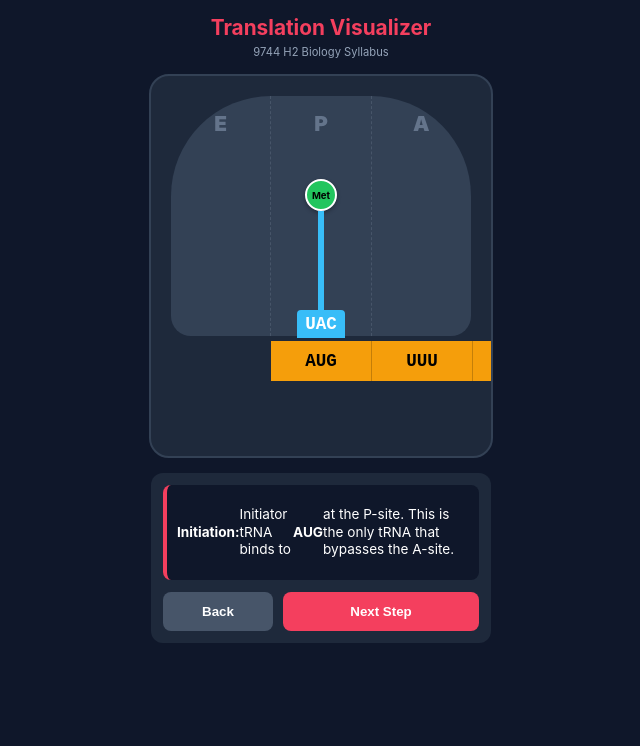
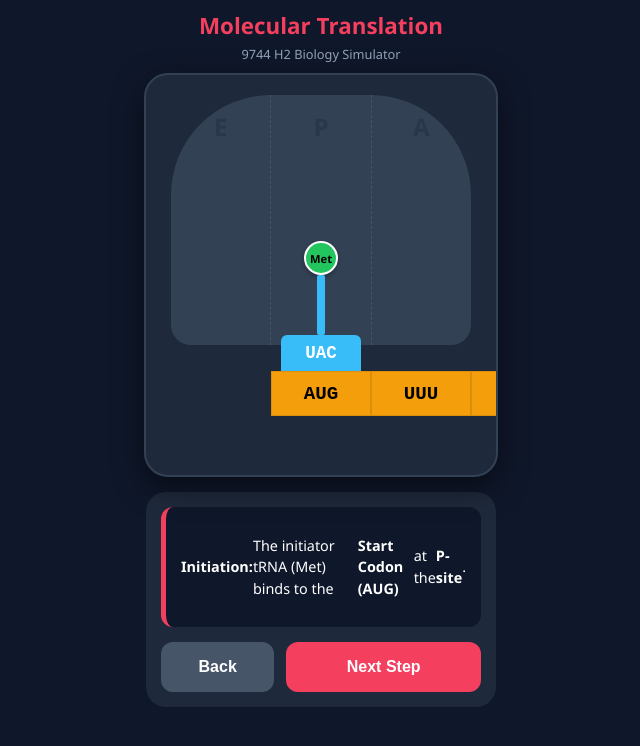
Before and after one commit to AnonymousLeafeon/bio-interactive, a plain HTML site: page index.html in a window 1280 px wide. Both pictures are taken after a click on the button "Next Step". Shown: the whole page, without its empty margins (319-959 px from the left). Drawn offline with Linux system fonts and the light colour scheme.

Commit message:
Update index.html

```diff
--- a/index.html
+++ b/index.html
@@ -3,7 +3,7 @@
 <head>
     <meta charset="UTF-8">
     <meta name="viewport" content="width=device-width, initial-scale=1.0">
-    <title>H2 Bio: Translation Simulator</title>
+    <title>H2 Bio Translation Simulator</title>
     <style>
         :root {
             --bg: #0f172a;
@@ -16,7 +16,7 @@
         }
 
         body {
-            font-family: 'Inter', system-ui, sans-serif;
+            font-family: 'Segoe UI', Tahoma, Geneva, Verdana, sans-serif;
             background: var(--bg);
             color: white;
             display: flex;
@@ -24,31 +24,31 @@
             align-items: center;
             margin: 0;
             padding: 10px;
-            touch-action: manipulation;
+            overflow-x: hidden;
         }
 
-        .header { text-align: center; margin-bottom: 5px; }
-        h1 { font-size: 1.3rem; margin: 5px 0; color: var(--accent); }
-        .tag { font-size: 0.7rem; color: #94a3b8; }
+        .header { text-align: center; margin-bottom: 10px; }
+        h1 { font-size: 1.4rem; margin: 0; color: var(--accent); }
+        .tag { font-size: 0.8rem; color: #94a3b8; margin-top: 4px; }
 
-        /* The Stage */
+        /* Stage Area */
         #stage {
             position: relative;
-            width: 340px;
-            height: 380px;
+            width: 350px;
+            height: 400px;
             background: #1e293b;
-            border-radius: 20px;
+            border-radius: 24px;
             border: 2px solid #334155;
             overflow: hidden;
-            margin-top: 10px;
+            box-shadow: 0 10px 30px rgba(0,0,0,0.5);
         }
 
         .ribosome-bg {
             position: absolute;
             top: 20px;
-            left: 20px;
+            left: 25px;
             width: 300px;
-            height: 240px;
+            height: 250px;
             background: var(--ribosome);
             border-radius: 100px 100px 20px 20px;
             display: flex;
@@ -58,142 +58,151 @@
         .site {
             flex: 1;
             display: flex;
-            justify-content: center;
+            flex-direction: column;
+            align-items: center;
             padding-top: 15px;
-            border-right: 1px dashed #475569;
+            border-right: 1px dashed rgba(255,255,255,0.1);
         }
         .site:last-child { border-right: none; }
-        .site-label { font-size: 1.3rem; font-weight: 900; color: #64748b; }
+        .site-label { font-size: 1.5rem; font-weight: 900; color: #1e293b; opacity: 0.4; }
 
-        /* mRNA - No global background, color only on codons */
+        /* mRNA - Positioned at 296px */
         #mrna-track {
             position: absolute;
-            top: 265px; /* Locked Y-axis */
+            top: 296px;
             display: flex;
-            transition: transform 0.5s ease;
-            padding-left: 100px;
+            transition: transform 0.5s cubic-bezier(0.4, 0, 0.2, 1);
+            padding-left: 125px;
             z-index: 5;
         }
 
         .codon {
             width: var(--site-w);
-            height: 40px;
+            height: 45px;
             display: flex;
             justify-content: center;
             align-items: center;
-            font-family: monospace;
+            font-family: 'Courier New', monospace;
             font-weight: bold;
-            font-size: 1.1rem;
+            font-size: 1.2rem;
             color: #000;
-            background: var(--mrna); /* Color starts at codon 1 */
-            border-right: 1px solid rgba(0,0,0,0.2);
+            background: var(--mrna); /* mRNA starts exactly at codons */
+            border: 1px solid rgba(0,0,0,0.1);
+            box-sizing: border-box;
         }
 
-        /* tRNA Unit */
+        /* tRNA - Precise vertical math */
         .trna-unit {
             position: absolute;
             width: var(--site-w);
+            height: 186px; /* Precise height */
             display: flex;
             flex-direction: column;
             align-items: center;
+            justify-content: flex-end;
             transition: all 0.5s ease;
             z-index: 10;
-            top: 95px; /* Fixed distance from mRNA */
+            top: 110px; /* 110 + 186 = 296 (Perfect touch) */
         }
 
         .chain-box {
             display: flex;
             flex-direction: column-reverse;
             align-items: center;
-            min-height: 40px;
+            margin-bottom: 0;
         }
 
         .aa {
-            width: 28px;
-            height: 28px;
+            width: 30px;
+            height: 30px;
             background: var(--aa);
             border: 2px solid #fff;
             border-radius: 50%;
             display: flex;
             justify-content: center;
             align-items: center;
-            font-size: 0.6rem;
+            font-size: 0.7rem;
             font-weight: bold;
             color: #000;
-            margin-top: -6px;
+            margin-top: -8px; /* Link appearance */
             box-shadow: 0 2px 4px rgba(0,0,0,0.3);
         }
 
         .trna-arm {
-            width: 6px;
-            height: 100px;
+            width: 8px;
+            height: 60px;
             background: var(--trna);
+            border-radius: 2px;
         }
 
         .anticodon {
+            width: 80px;
+            height: 36px;
             background: var(--trna);
             color: #fff;
-            padding: 4px 8px;
-            border-radius: 4px 4px 0 0;
-            font-family: monospace;
+            display: flex;
+            justify-content: center;
+            align-items: center;
+            border-radius: 6px 6px 0 0;
+            font-family: 'Courier New', monospace;
             font-weight: bold;
             font-size: 1.1rem;
-            margin-top: -1px; /* Touches mRNA */
         }
 
         /* UI Panel */
         .ui {
-            width: 340px;
+            width: 350px;
             margin-top: 15px;
             background: #1e293b;
-            padding: 12px;
-            border-radius: 12px;
+            padding: 15px;
+            border-radius: 20px;
             box-sizing: border-box;
         }
 
         .info-box {
             background: #0f172a;
-            padding: 10px;
-            border-radius: 8px;
-            font-size: 0.85rem;
-            height: 75px; /* Fixed height to prevent messing up layout */
+            padding: 15px;
+            border-radius: 12px;
+            font-size: 0.9rem;
+            height: 90px; /* Increased to prevent jumbling */
             overflow-y: auto;
-            margin-bottom: 12px;
-            border-left: 4px solid var(--accent);
+            margin-bottom: 15px;
+            border-left: 5px solid var(--accent);
+            line-height: 1.5;
             display: flex;
             align-items: center;
-            line-height: 1.3;
         }
 
         .btn-row {
             display: flex;
-            gap: 10px;
+            gap: 12px;
         }
 
         button {
             flex: 2;
-            padding: 12px;
+            padding: 16px;
             background: var(--accent);
             color: white;
             border: none;
-            border-radius: 8px;
+            border-radius: 12px;
             font-weight: bold;
+            font-size: 1rem;
             cursor: pointer;
         }
 
-        button.secondary {
+        button.back-btn {
             flex: 1;
             background: #475569;
         }
 
-        button:disabled { opacity: 0.3; cursor: not-allowed; }
+        button:disabled { opacity: 0.2; cursor: not-allowed; }
     </style>
 </head>
 <body>
 
 <div class="header">
-    <h1>Translation Visualizer</h1>
-    <div class="tag">9744 H2 Biology Syllabus</div>
+    <h1>Molecular Translation</h1>
+    <div class="tag">9744 H2 Biology Simulator</div>
 </div>
 
 <div id="stage">
@@ -207,9 +216,9 @@
 </div>
 
 <div class="ui">
-    <div class="info-box" id="msg">Ready to begin Translation.</div>
+    <div class="info-box" id="msg">Press Next to begin.</div>
     <div class="btn-row">
-        <button class="secondary" id="backBtn" onclick="changeStep(-1)">Back</button>
+        <button class="back-btn" id="backBtn" onclick="changeStep(-1)">Back</button>
         <button id="nextBtn" onclick="changeStep(1)">Next Step</button>
     </div>
 </div>
@@ -229,27 +238,26 @@
     const nextBtn = document.getElementById('nextBtn');
     const backBtn = document.getElementById('backBtn');
 
-    const stories = [
-        "<b>Start:</b> Press Next to initiate translation.",
-        "<b>Initiation:</b> Initiator tRNA binds to <b>AUG</b> at the P-site. This is the only tRNA that bypasses the A-site.",
-        "<b>Elongation (Entry):</b> Second tRNA (Phe) enters the <b>A-site</b> via complementary base pairing.",
-        "<b>Peptide Bond:</b> Peptidyl transferase catalyses a bond. The Met is transferred to the Phe in the A-site.",
-        "<b>Translocation:</b> Ribosome moves 5' to 3'. Empty tRNA moves to E-site; Peptidyl-tRNA moves to P-site.",
-        "<b>Elongation (Cycle 2):</b> A third tRNA (Gly) enters the A-site to pair with the GGC codon.",
-        "<b>Peptide Bond:</b> The Met-Phe chain is transferred to Gly. We now have a tripeptide in the A-site.",
-        "<b>Translocation:</b> mRNA shifts again. The P-site is now occupied by the tripeptide tRNA.",
-        "<b>Termination:</b> Stop codon (UAG) enters A-site. Release factor binds, and the polypeptide is released."
+    const content = [
+        "<b>Step 1: Start.</b> Ready to begin translation of the mRNA strand into a polypeptide chain.",
+        "<b>Initiation:</b> The initiator tRNA (Met) binds to the <b>Start Codon (AUG)</b> at the <b>P-site</b>.",
+        "<b>Elongation:</b> The second aminoacyl-tRNA (Phe) enters the <b>A-site</b> via complementary base pairing.",
+        "<b>Peptide Bond:</b> Peptidyl transferase (ribozyme) joins Met to Phe. The chain moves to the A-site tRNA.",
+        "<b>Translocation:</b> Ribosome moves 5' to 3'. mRNA shifts left. Empty tRNA moves to E-site and exits.",
+        "<b>Cycle 2:</b> The third tRNA (Gly) enters the A-site, pairing its CCG anticodon with the GGC codon.",
+        "<b>Chain Growth:</b> The Met-Phe dipeptide is transferred to Gly, forming a tripeptide in the A-site.",
+        "<b>Translocation:</b> mRNA shifts again. The tripeptide-tRNA is now held in the P-site.",
+        "<b>Termination:</b> Stop Codon (UAG) is reached. A Release Factor binds, and the polypeptide is released."
     ];
 
     function render() {
-        // Clear and Reset
         area.innerHTML = "";
         track.innerHTML = "";
         backBtn.disabled = (step === 0);
-        nextBtn.disabled = (step === stories.length - 1);
-        msg.innerHTML = stories[step];
+        nextBtn.disabled = (step === content.length - 1);
+        msg.innerHTML = content[step];
 
-        // Render mRNA
+        // Draw mRNA
         dna.forEach(d => {
             const div = document.createElement('div');
             div.className = 'codon';
@@ -257,46 +265,46 @@
             track.appendChild(div);
         });
 
-        // Set mRNA Position
-        let x = 20;
-        if (step >= 4) x = -80;
-        if (step >= 7) x = -180;
-        track.style.transform = `translateX(${x}px)`;
+        // Step-based mRNA position
+        let tx = 0;
+        if (step >= 4) tx = -100;
+        if (step >= 7) tx = -200;
+        track.style.transform = `translateX(${tx}px)`;
 
-        // Render tRNAs based on step
-        if (step >= 1 && step < 4) addTRNA(0, 120, (step >= 3)); // Met tRNA
-        if (step >= 2 && step < 7) addTRNA(1, (step >= 4 ? 20 : 220), (step >= 6)); // Phe tRNA
-        if (step >= 4) { // Move Phe tRNA to P-site
-             if (step >= 4 && step < 7) addTRNA(1, 120, (step >= 6));
+        // tRNA rendering logic
+        if (step >= 1 && step < 4) createTRNA(0, 125, (step >= 3)); // Met
+        if (step >= 2 && step < 7) {
+            let x = (step >= 4) ? 25 : 225; // Moves from A to P
+            createTRNA(1, x, (step >= 6));
         }
-        if (step >= 5) addTRNA(2, (step >= 7 ? 120 : 220), false); // Gly tRNA
+        if (step >= 5) {
+            let x = (step >= 7) ? 125 : 225;
+            createTRNA(2, x, false); // Gly
+        }
 
-        // Logic for E-site exiting
-        if (step === 4) { let t = addTRNA(0, 20, false); t.style.opacity = 0.3; }
-        if (step === 7) { let t = addTRNA(1, 20, false); t.style.opacity = 0.3; }
-
-        // Special logic for peptide chain growth
-        if (step === 3) moveAA(0, 1);
-        if (step === 6) moveAA(1, 2);
+        // Exit Logic (Ghost tRNAs)
+        if (step === 4) { let t = createTRNA(0, 25, false); t.style.opacity = 0.2; }
+        if (step === 7) { let t = createTRNA(1, 25, false); t.style.opacity = 0.2; }
     }
 
-    function addTRNA(idx, x, chainMoved) {
-        const t = document.createElement('div');
-        t.className = 'trna-unit';
-        t.style.left = x + "px";
-        let aaList = !chainMoved ? `<div class="aa">${dna[idx].aa}</div>` : "";
+    function createTRNA(idx, x, chainTransferred) {
+        const unit = document.createElement('div');
+        unit.className = 'trna-unit';
+        unit.style.left = x + "px";
 
-        // Manual override for grown chains
-        if (idx === 1 && step >= 3 && step < 6) aaList = `<div class="aa">Phe</div><div class="aa">Met</div>`;
-        if (idx === 2 && step >= 6) aaList = `<div class="aa">Gly</div><div class="aa">Phe</div><div class="aa">Met</div>`;
+        let aas = !chainTransferred ? `<div class="aa">${dna[idx].aa}</div>` : "";
 
-        t.innerHTML = `<div class="chain-box">${aaList}</div><div class="trna-arm"></div><div class="anticodon">${dna[idx].a}</div>`;
-        area.appendChild(t);
-        return t;
-    }
+        // Build chains for visualization
+        if (idx === 1 && step >= 3 && step < 6) aas = `<div class="aa">Phe</div><div class="aa">Met</div>`;
+        if (idx === 2 && step >= 6) aas = `<div class="aa">Gly</div><div class="aa">Phe</div><div class="aa">Met</div>`;
 
-    function moveAA(fromIdx, toIdx) {
-        // Visual cue handled by render logic above
+        unit.innerHTML = `
+            <div class="chain-box">${aas}</div>
+            <div class="trna-arm"></div>
+            <div class="anticodon">${dna[idx].a}</div>
+        `;
+        area.appendChild(unit);
+        return unit;
     }
 
     function changeStep(dir) {
```
